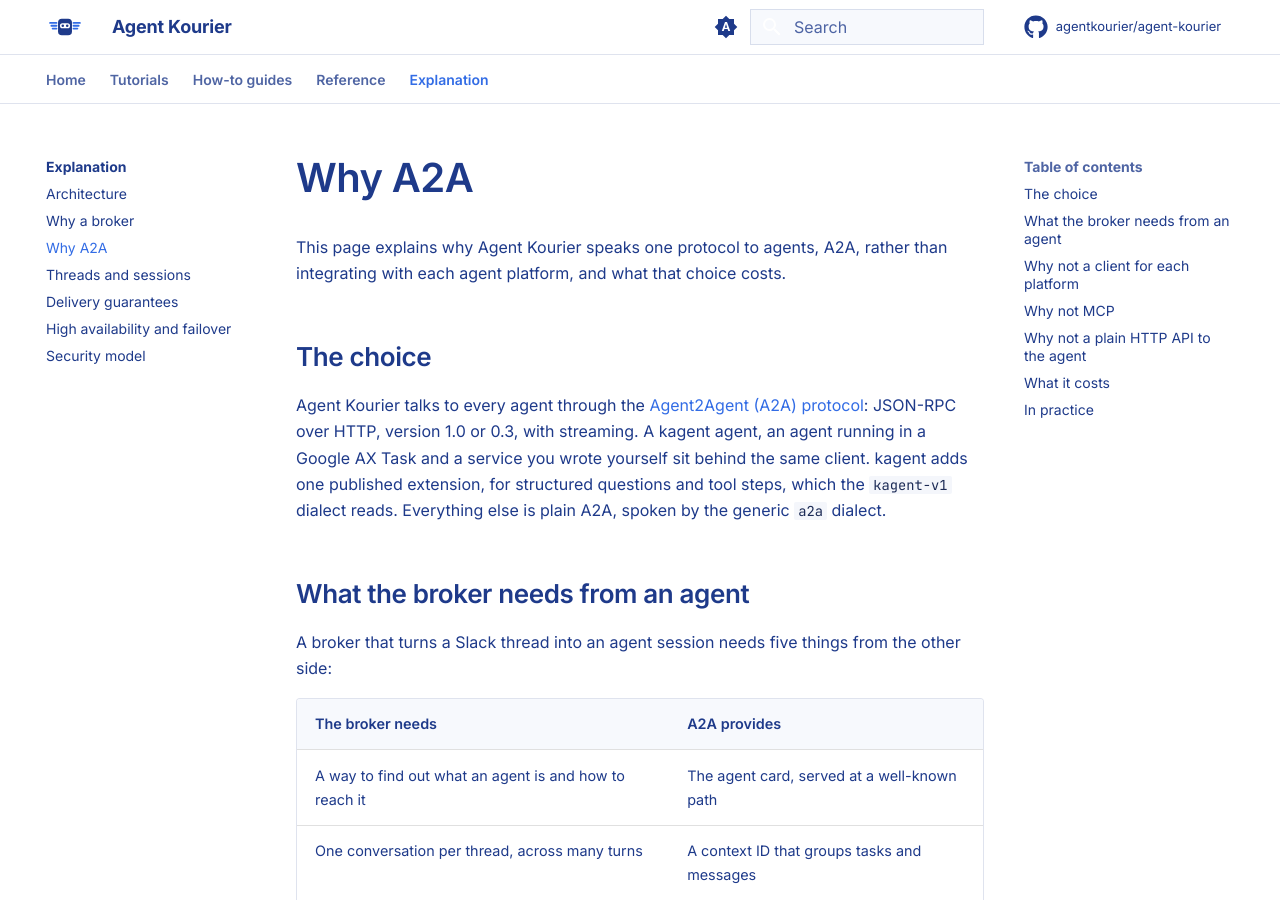
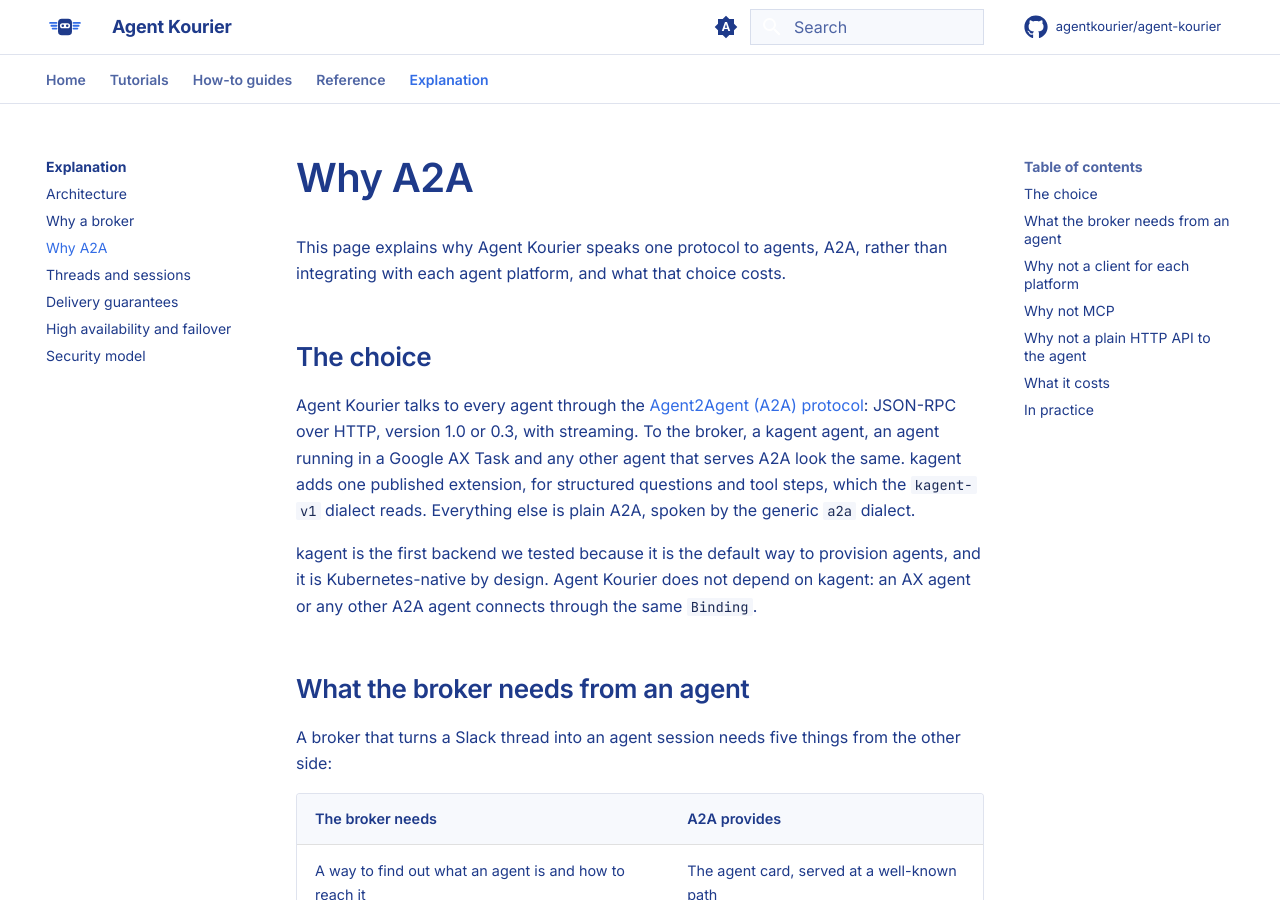
Before and after one commit to agentkourier/agent-kourier, an MkDocs documentation site: the page built from docs/explanation/why-a2a.md, in a window 1280 px wide and 900 px high. Built offline with MkDocs 1.6.1 and Material for MkDocs 9.7.7, drawn with Linux system fonts in a browser that asks for light colours; comment, search, counter and statistics services are not loaded.

Commit message:
docs(explanation): state why kagent is first and soften overclaims
Rewrite the A2A opening so it leads with the protocol rather than a
list of examples, and record why kagent was the first backend tested.
Drop unsourced upstream history from the broker rationale.

Replace "never loses a page" and "loses no message" with what the
code does: an Agent Kourier outage does not stop Alertmanager's own
Slack alert, and restarts and failovers can still repeat a streamed
reply or an in-flight call, as the delivery and HA pages already say.

Also fix AX casing in the architecture page and say "broker" in the
README tagline.

Co-authored-by: tbickford <814232+tbickford@users.noreply.github.com>

```diff
--- a/docs/explanation/why-a2a.md
+++ b/docs/explanation/why-a2a.md
@@ -6,9 +6,12 @@
 ## The choice
 
 Agent Kourier talks to every agent through the [Agent2Agent (A2A) protocol](https://a2a-protocol.org): JSON-RPC over
-HTTP, version 1.0 or 0.3, with streaming. A kagent agent, an agent running in a Google AX Task and a service you wrote
-yourself sit behind the same client. kagent adds one published extension, for structured questions and tool steps,
-which the `kagent-v1` dialect reads. Everything else is plain A2A, spoken by the generic `a2a` dialect.
+HTTP, version 1.0 or 0.3, with streaming. To the broker, a kagent agent, an agent running in a Google AX Task and any
+other agent that serves A2A look the same. kagent adds one published extension, for structured questions and tool
+steps, which the `kagent-v1` dialect reads. Everything else is plain A2A, spoken by the generic `a2a` dialect.
+
+kagent is the first backend we tested because it is the default way to provision agents, and it is Kubernetes-native by
+design. Agent Kourier does not depend on kagent: an AX agent or any other A2A agent connects through the same `Binding`.
 
 ## What the broker needs from an agent
 
```
Also changed, not shown: README.md (+3 -3 lines), docs/explanation/architecture.md (+2 -2 lines), docs/explanation/security.md (+1 -1 lines), docs/explanation/why-a-broker.md (+5 -6 lines), docs/index.md (+3 -2 lines).
